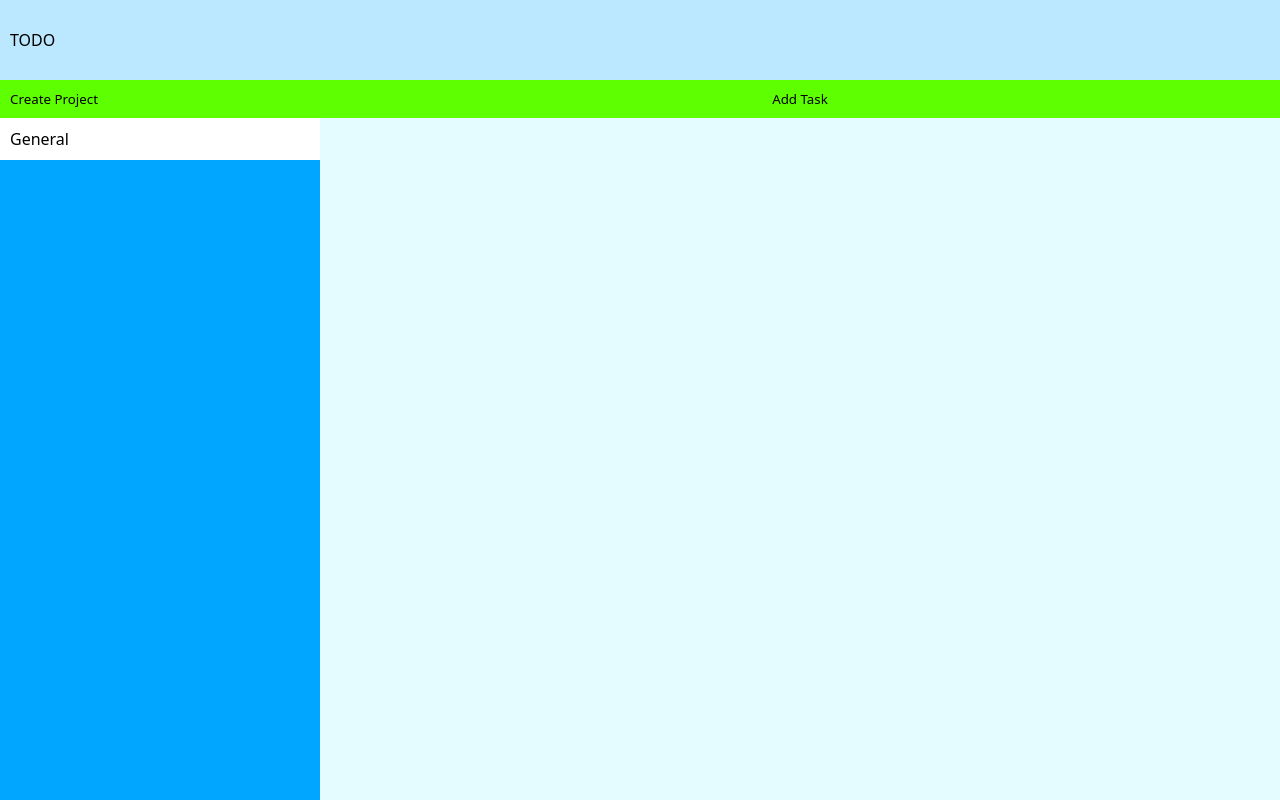
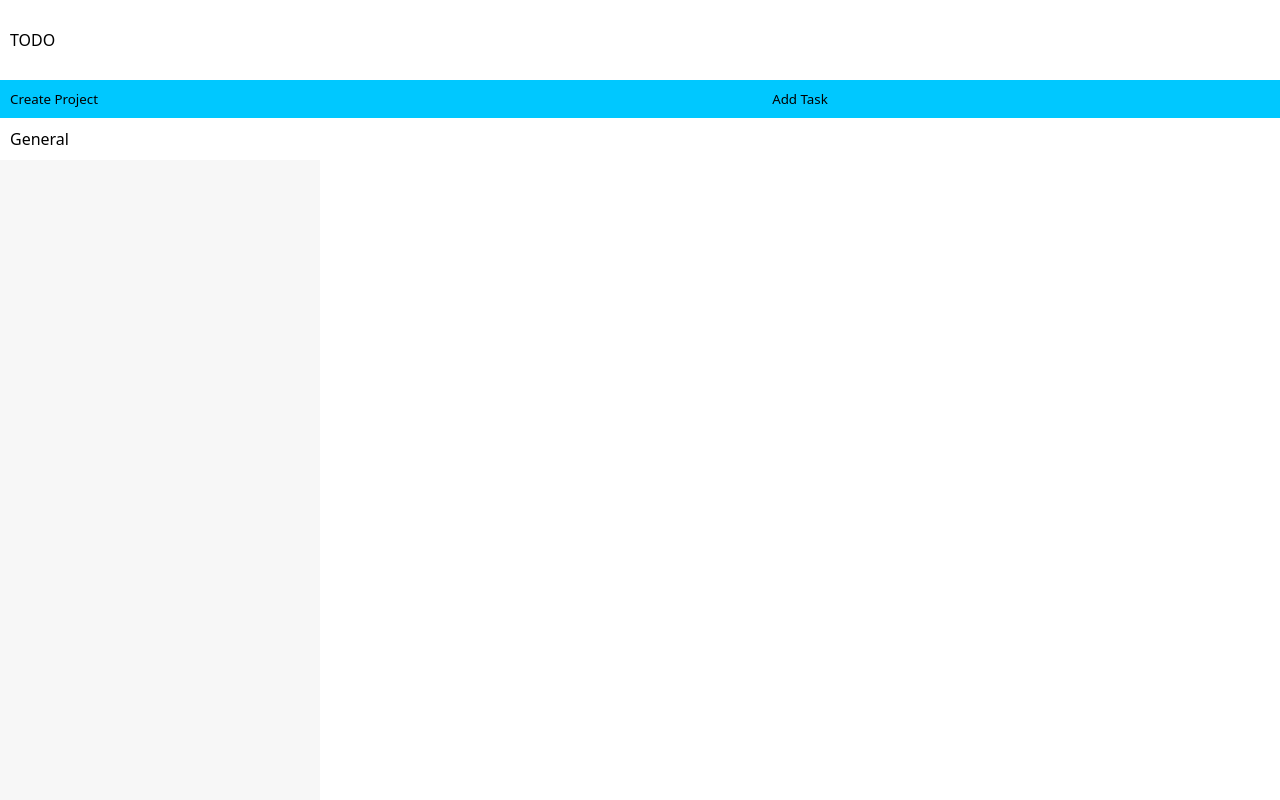
Before and after one commit to kamaladdi34/todo-list, a website built with webpack: page dist/index.html in a window 1280 px wide. Built offline with nearby package versions, Linux system fonts and the light colour scheme.

Commit message:
Change some css

```diff
--- a/src/style.css
+++ b/src/style.css
@@ -17,7 +17,6 @@ body{
 }
 .app > header{
     grid-area: 1/1/1/3;
-    background-color: rgb(187, 232, 255);
     display: flex;
     align-items: center;
     justify-content: start;
@@ -25,7 +24,7 @@ body{
 }
 .app > aside{
     grid-area: 2/1/3/2;
-    background-color: rgb(0, 166, 255);
+    background-color: rgb(247, 247, 247);
     display: flex;
     flex-direction: column;
 }
@@ -40,14 +39,18 @@ body{
 }
 .app > section{
     grid-area: 2/2/3/3;
-    background-color: rgb(228, 251, 255);
     display: flex;
     flex-direction: column;
 }
 button{
     border: none;
     padding: 10px 20px 10px 20px;
-    background-color: #5eff00;
+    background-color: #00c8ff;
+    cursor: pointer;
+    font-weight: 500;
+}
+button:hover{
+    background-color: #0099ff;
 }
 .add-task-popup, .add-project-popup{
     position: absolute;
@@ -113,7 +116,7 @@ button.close, button.delete{
     align-items: center;
 }
 .project{
-    background-color: rgb(0, 255, 191);
+    background-color: rgb(174, 219, 255);
 }
 .selected-project{
     background-color: white;
```
Also changed, not shown: dist/main.js.
